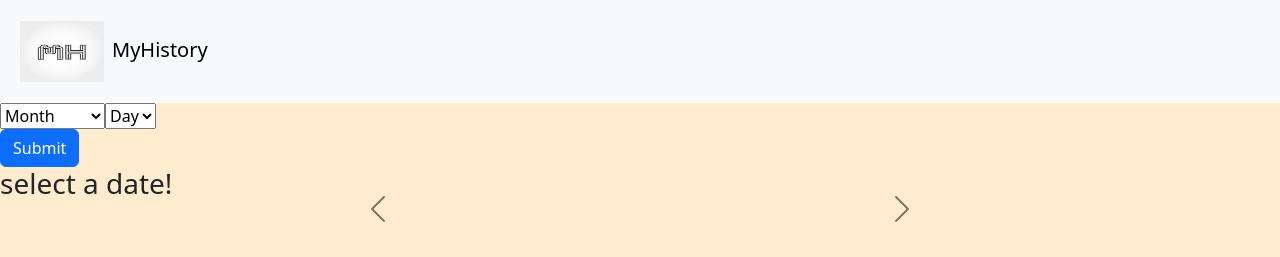
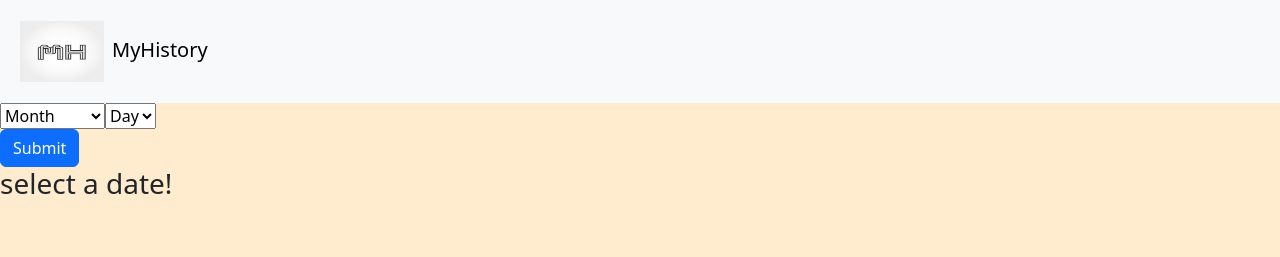
Before and after one commit to aakashmsoni/my_history_frontend, a React (Vite) app: page / in a window 1280 px wide. Shown: the top 257 px of the page. Built offline with nearby package versions, Linux system fonts and the light colour scheme.

Commit message:
updated code to show events carousel only once user input is submitted

```diff
--- a/src/EventsIndex.jsx
+++ b/src/EventsIndex.jsx
@@ -1,17 +1,16 @@
 export function EventsIndex(props) {
   return (
     <div id="events-index">
-      <h1>
       {props.events[0] === undefined ? (
         <div>
           <h3>select a date!</h3>
         </div>
       ) : (
         <div>
+          <h1>
             {props.events[0].month}/{props.events[0].day}
-          </div>
-        )}
           </h1>
+
           <div className="container w-50">
             <div id="carouselExample" className="carousel carousel-dark slide">
               <div className="carousel-inner">
@@ -51,29 +50,7 @@ export function EventsIndex(props) {
             </div>
           </div>
         </div>
+      )}
+    </div>
   );
 }
-
-{
-  /* <div id="carouselExample" class="carousel slide">
-  <div class="carousel-inner">
-    <div class="carousel-item active">
-      <img src="..." class="d-block w-100" alt="...">
-    </div>
-    <div class="carousel-item">
-      <img src="..." class="d-block w-100" alt="...">
-    </div>
-    <div class="carousel-item">
-      <img src="..." class="d-block w-100" alt="...">
-    </div>
-  </div>
-  <button class="carousel-control-prev" type="button" data-bs-target="#carouselExample" data-bs-slide="prev">
-    <span class="carousel-control-prev-icon" aria-hidden="true"></span>
-    <span class="visually-hidden">Previous</span>
-  </button>
-  <button class="carousel-control-next" type="button" data-bs-target="#carouselExample" data-bs-slide="next">
-    <span class="carousel-control-next-icon" aria-hidden="true"></span>
-    <span class="visually-hidden">Next</span>
-  </button>
-</div> */
-}
```
Lines whose indentation alone changed are shown as unchanged.
